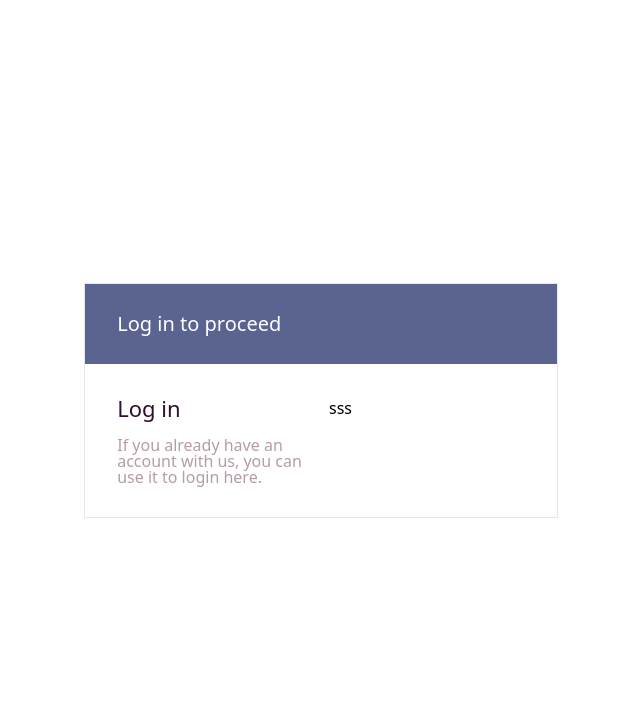
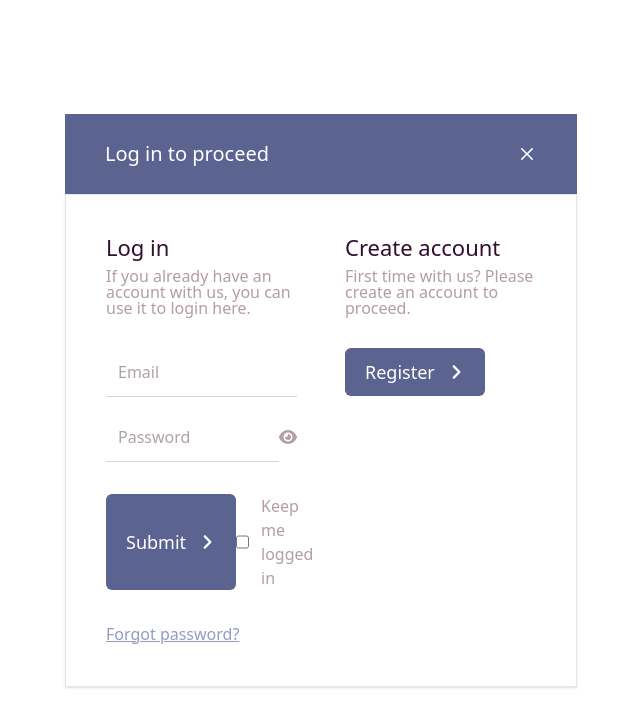
Before and after one commit to rubiyet/prontopilates, a Next.js app: page /login in a window 1280 px wide. Shown: the top 726 px of the page, without its empty margins (319-959 px from the left). Built offline with nearby package versions, Linux system fonts and the light colour scheme.

Commit message:
login page added

```diff
--- a/components/login.jsx
+++ b/components/login.jsx
@@ -1,15 +1,88 @@
+import Link from "next/link";
+import { FaAngleRight } from "react-icons/fa6";
+import { RxCross2 } from "react-icons/rx";
+import { useRouter } from "next/router";
+import { useState } from "react";
+import { FaEye, FaEyeSlash } from "react-icons/fa6";
+
 export default function Login() {
+  const router = useRouter();
+  const [email, setEmail] = useState("");
+  const [password, setPassword] = useState("");
+  const [showPassword, setShowPassword] = useState(false);
+
   return (
     <div className="h-screen w-[screen] flex flex-col items-center justify-center">
-      <div className="w-[37%] m-auto border">
-        <div className="h-[80px] bg-[#5B6391] flex items-center justify-between p-8 text-white text-xl leading-[82px]">
-          Log in to proceed
+      <div className="w-[40%] m-auto">
+        <div className="h-[80px] bg-[#5B6391] flex items-center justify-between px-10 text-white text-xl font-medium leading-[82px]">
+          <span>Log in to proceed</span>
+          <RxCross2 className="cursor-pointer" onClick={() => router.back()} />
         </div>
-        <div className="grid grid-cols-2 gap-4 p-8">
-          <div className="flex flex-col space-y-4"><span className="text-[22px] leading-[25px] text-[#330f2f]">Log in</span>
-          <span className="text-[#b49da5] leading-none">If you already have an account with us, you can use it to login here.</span></div>
-
-          <div>sss</div>
+        <div className="grid grid-cols-2 gap-12 p-10 border shadow">
+          <div className="flex flex-col space-y-8">
+            <div className="flex flex-col space-y-2">
+              <span className="text-[22px] leading-[25px] text-[#330f2f]">
+                Log in
+              </span>
+              <span className="text-[#b49da5] leading-none">
+                If you already have an account with us, you can use it to login
+                here.
+              </span>
+            </div>
+            <div className="flex flex-col space-y-4">
+              <input
+                type="text"
+                placeholder="Email"
+                value={email}
+                onChange={(e) => setEmail(e.target.value)}
+                className="border-b border-[#d8d5d8] py-3 px-3 focus:outline-none text-[#330f2f] placeholder:text-[#aea1ac]"
+              />
+              <div className="flex items-center justify-between">
+                <input
+                  type={showPassword ? "text" : "password"}
+                  placeholder="Password"
+                  value={password}
+                  onChange={(e) => setPassword(e.target.value)}
+                  className="border-b border-[#d8d5d8] w-full py-3 px-3 focus:outline-none text-[#330f2f] placeholder:text-[#aea1ac]"
+                />
+                <div className="flex items-center">
+                  <button
+                    className="text-[#b49da5] focus:outline-none text-lg"
+                    onClick={() => setShowPassword(!showPassword)}
+                  >
+                    {showPassword ? <FaEyeSlash /> : <FaEye />}
+                  </button>
+                </div>
+              </div>
+            </div>
+            <div className="flex justify-between">
+              <button className="bg-[#5b6391] text-white rounded-md py-2.5 px-5 flex items-center text-lg space-x-3">
+                <span>Submit</span> <FaAngleRight />
+              </button>
+              <div className="flex justify-between items-center space-x-3">
+                <input type="checkbox" className="h-4 w-4 cursor-pointer" />
+                <span className="text-[#b49da5]">Keep me logged in</span>
+              </div>
+            </div>
+            <Link href="/forgot-password" className="text-[#949bc2] underline">
+              Forgot password?
+            </Link>
+          </div>
+          <div className="flex flex-col space-y-8">
+            <div className="flex flex-col space-y-2">
+              <span className="text-[22px] leading-[25px] text-[#330f2f]">
+                Create account
+              </span>
+              <span className="text-[#b49da5] leading-none">
+                First time with us? Please create an account to proceed.
+              </span>
+            </div>
+            <div className="flex justify-between">
+              <button className="bg-[#5b6391] text-white rounded-md py-2.5 px-5 flex items-center text-lg space-x-3">
+                <span>Register</span> <FaAngleRight />
+              </button>
+            </div>
+          </div>
         </div>
       </div>
     </div>
```
